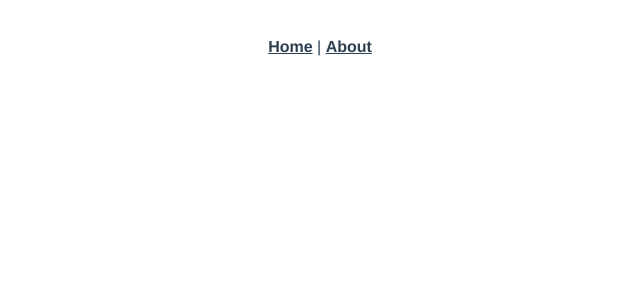
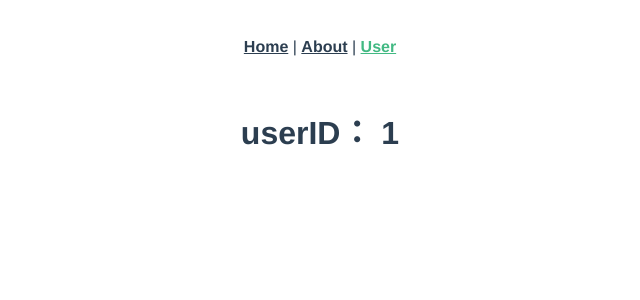
Before and after one commit to zhangtuo1999/study-vue-router, a Vue app: page /#/user/1 in a window 1280 px wide. Shown: the top 300 px of the page, without its empty margins (320-960 px from the left). Built offline with nearby package versions, Linux system fonts and the light colour scheme.

Commit message:
添加 UserView；使用动路由参数

```diff
--- a/src/App.vue
+++ b/src/App.vue
@@ -2,7 +2,8 @@
   <div id="app">
     <nav>
       <router-link to="/">Home</router-link> |
-      <router-link to="/about">About</router-link>
+      <router-link to="/about">About</router-link> |
+      <router-link to="/user/1">User</router-link>
     </nav>
     <router-view/>
   </div>
--- a/src/router/index.js
+++ b/src/router/index.js
@@ -17,6 +17,11 @@ const routes = [
         // this generates a separate chunk (about.[hash].js) for this route
         // which is lazy-loaded when the route is visited.
         component: () => import(/* webpackChunkName: "about" */ '../views/AboutView.vue')
+    },
+    {
+        path: '/user/:id',
+        name: 'user',
+        component: () => import('../views/UserView.vue')
     }
 ]
 
--- /dev/null
+++ b/src/views/UserView.vue
@@ -0,0 +1,23 @@
+<template>
+  <div>
+    <h1> userID： {{ currentID }}</h1>
+  </div>
+</template>
+
+<script>
+export default {
+  name: "UserView",
+  data() {
+    return {
+      currentID: undefined,
+    }
+  },
+  created() {
+    this.currentID = this.$route.params.id
+  },
+}
+</script>
+
+<style scoped>
+
+</style>
```
Lines whose indentation alone changed are shown as unchanged.
